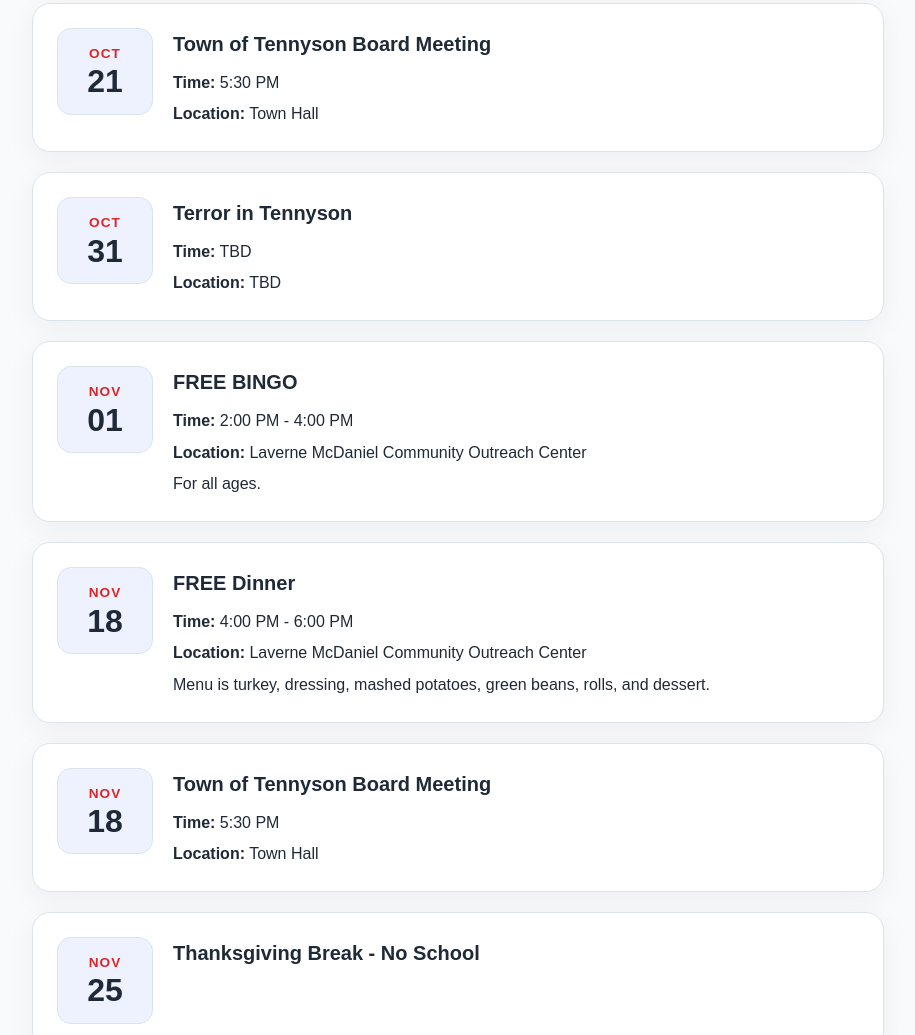
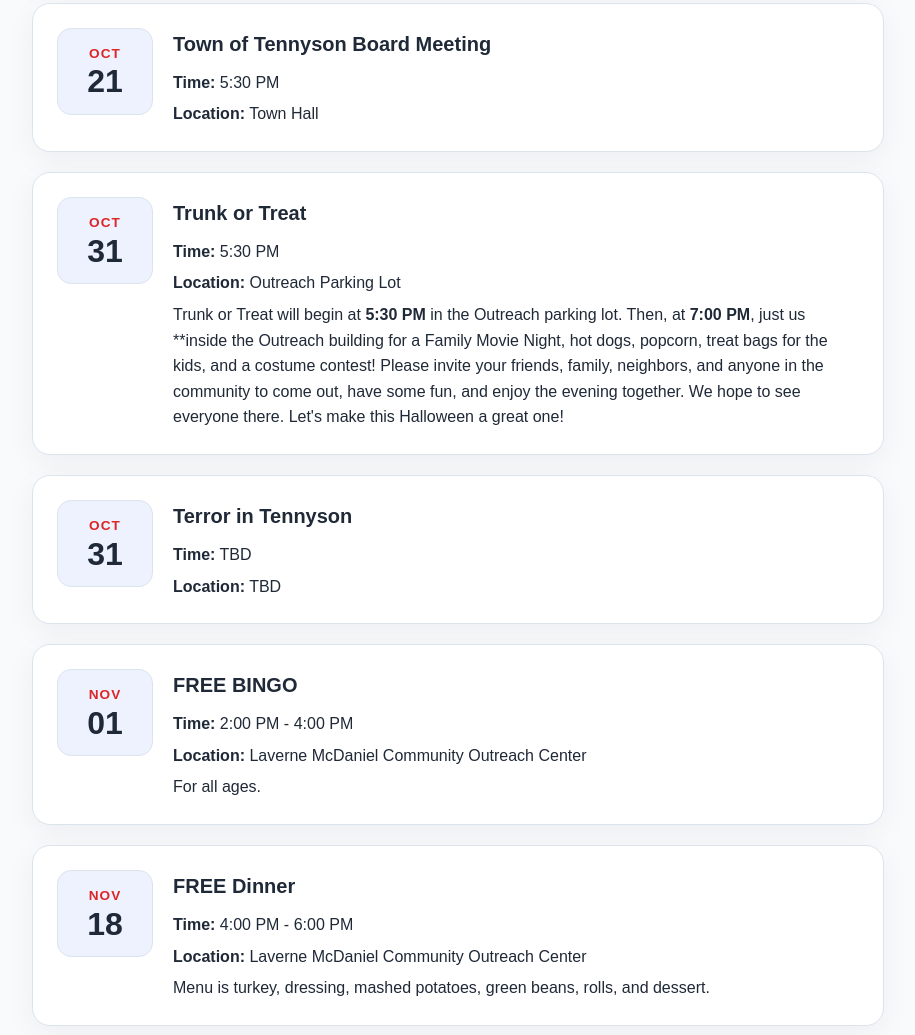
Before and after one commit to mistywynn10/Skelton-Township, a plain HTML site: page events.html in a window 1280 px wide. Shown: the part 6347-7382 px from the top of the page, without its empty margins (182-1097 px from the left). Drawn offline with Linux system fonts and the light colour scheme.

Commit message:
Halloween Event

```diff
--- a/events.html
+++ b/events.html
@@ -292,8 +292,11 @@
                   Visit our Title I booth. Schedule: 4:00-4:30pm visit
                   classrooms; 4:30-5:30pm Join us in the gym for food, fun, and
                   prizes!
-                  <br/>
-                  <strong>TPT pays for all school supplies for ALL students at Tennyson Elementary School.</strong>
+                  <br />
+                  <strong
+                    >TPT pays for all school supplies for ALL students at
+                    Tennyson Elementary School.</strong
+                  >
                 </p>
               </div>
             </article>
@@ -516,6 +519,28 @@
                 <span class="event-day">31</span>
               </div>
               <div class="event-details">
+                <h3>Trunk or Treat</h3>
+                <p><strong>Time:</strong> 5:30 PM</p>
+                <p><strong>Location:</strong> Outreach Parking Lot</p>
+                <p>
+                  Trunk or Treat will begin at <b>5:30 PM</b> in the Outreach
+                  parking lot. Then, at <b>7:00 PM</b>, just us **inside the
+                  Outreach building for a Family Movie Night, hot dogs, popcorn,
+                  treat bags for the kids, and a costume contest! Please invite
+                  your friends, family, neighbors, and anyone in the community
+                  to come out, have some fun, and enjoy the evening together. We
+                  hope to see everyone there. Let's make this Halloween a great
+                  one!
+                </p>
+              </div>
+            </article>
+
+            <article class="event-card">
+              <div class="event-date">
+                <span class="event-month">OCT</span>
+                <span class="event-day">31</span>
+              </div>
+              <div class="event-details">
                 <h3>Terror in Tennyson</h3>
                 <p><strong>Time:</strong> TBD</p>
                 <p><strong>Location:</strong> TBD</p>
@@ -606,22 +631,6 @@
               </div>
               <div class="event-details">
                 <h3>THANKSGIVING DAY</h3>
-              </div>
-            </article>
-
-            <article class="event-card">
-              <div class="event-date">
-                <span class="event-month">DEC</span>
-                <span class="event-day">06</span>
-              </div>
-              <div class="event-details">
-                <h3>FREE BINGO</h3>
-                <p><strong>Time:</strong> 2:00 PM - 4:00 PM</p>
-                <p>
-                  <strong>Location:</strong> Laverne McDaniel Community Outreach
-                  Center
-                </p>
-                <p>For all ages.</p>
               </div>
             </article>
 
```
